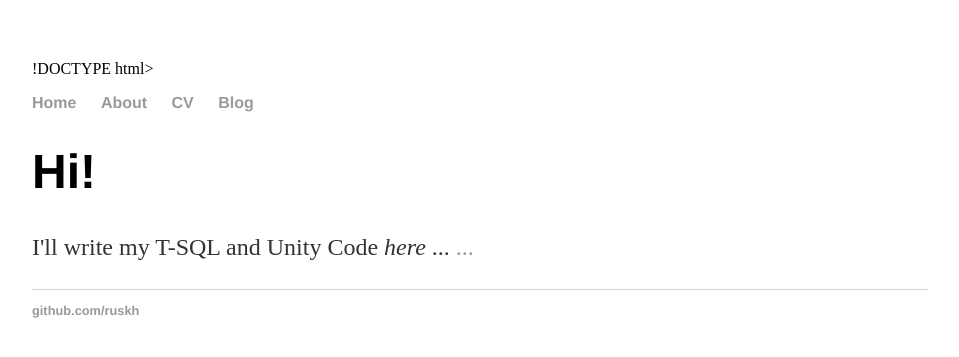
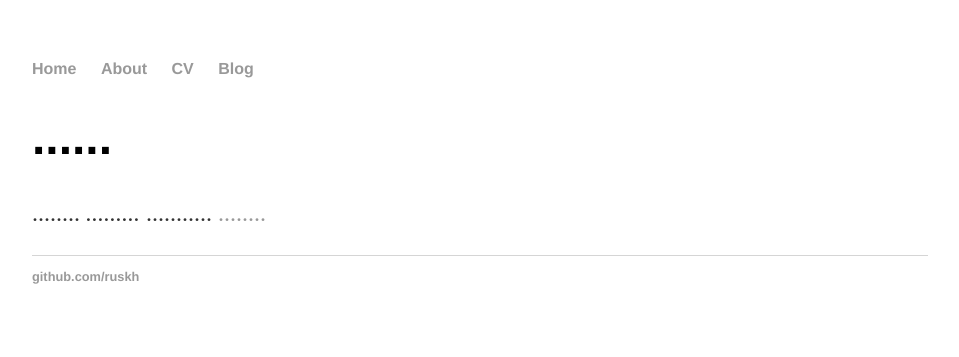
Before and after one commit to ruskh/ruskh.github.io, a Jekyll site: the page built from index.html, in a window 1280 px wide. Shown: the top 357 px of the page, without its empty margins (160-1119 px from the left). Built offline with Jekyll 4.4.1, drawn with Linux system fonts in a browser that asks for light colours.

Commit message:
Update index.html

```diff
--- a/index.html
+++ b/index.html
@@ -1,30 +1,8 @@
-
-!DOCTYPE html>
-<html>
-	<head>
-		<title>Ruskh</title>
-		<link rel="stylesheet" type="text/css" href="/css/main.css">
-	</head>
-	<body>
-		<nav>
-    		<ul>
-        		<li><a href="/">Home</a></li>
-	        	<li><a href="/about">About</a></li>
-        		<li><a href="/cv">CV</a></li>
-        		<li><a href="/blog">Blog</a></li>
-    		</ul>
-		</nav>
-		<div class="container">
-    		<div class="blurb">
-        		<h1>Hi!</h1>
-				<p>I'll write my T-SQL and Unity Code <em>here</em> ... <a href="/about">...</a></p>
-    		</div><!-- /.blurb -->
-		</div><!-- /.container -->
-		<footer>
-    		<ul>
-
-        		<li><a href="https://github.com/ruskh">github.com/ruskh</a></li>
-			</ul>
-		</footer>
-	</body>
-</html>
+---
+layout: default
+title: Ruskh
+---
+<div class="blurb">
+	<h1>......</h1>
+	<p>........ <em>.........</em> ........... <a href="/about">........</a></p>
+</div><!-- /.blurb -->
```
